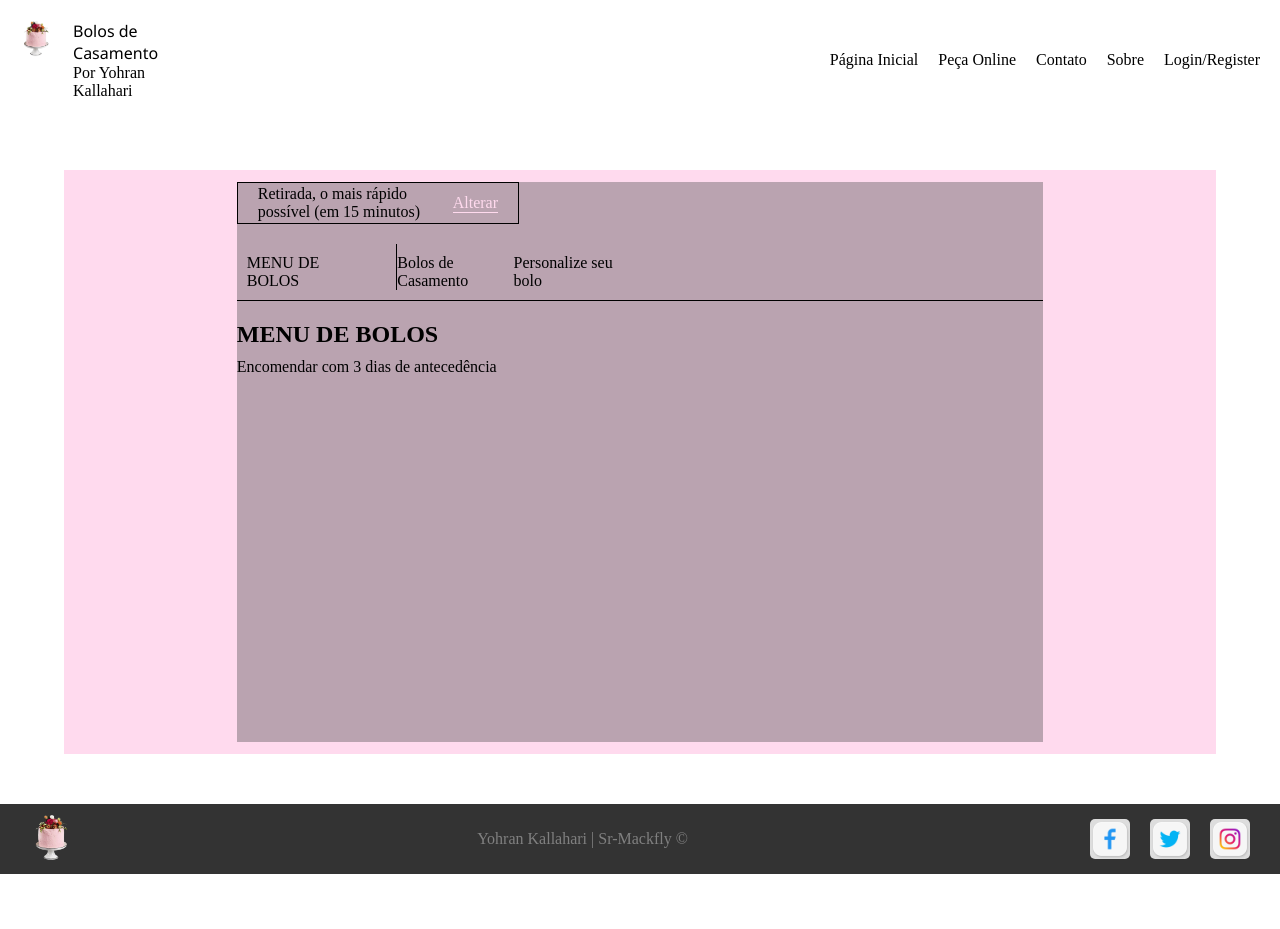
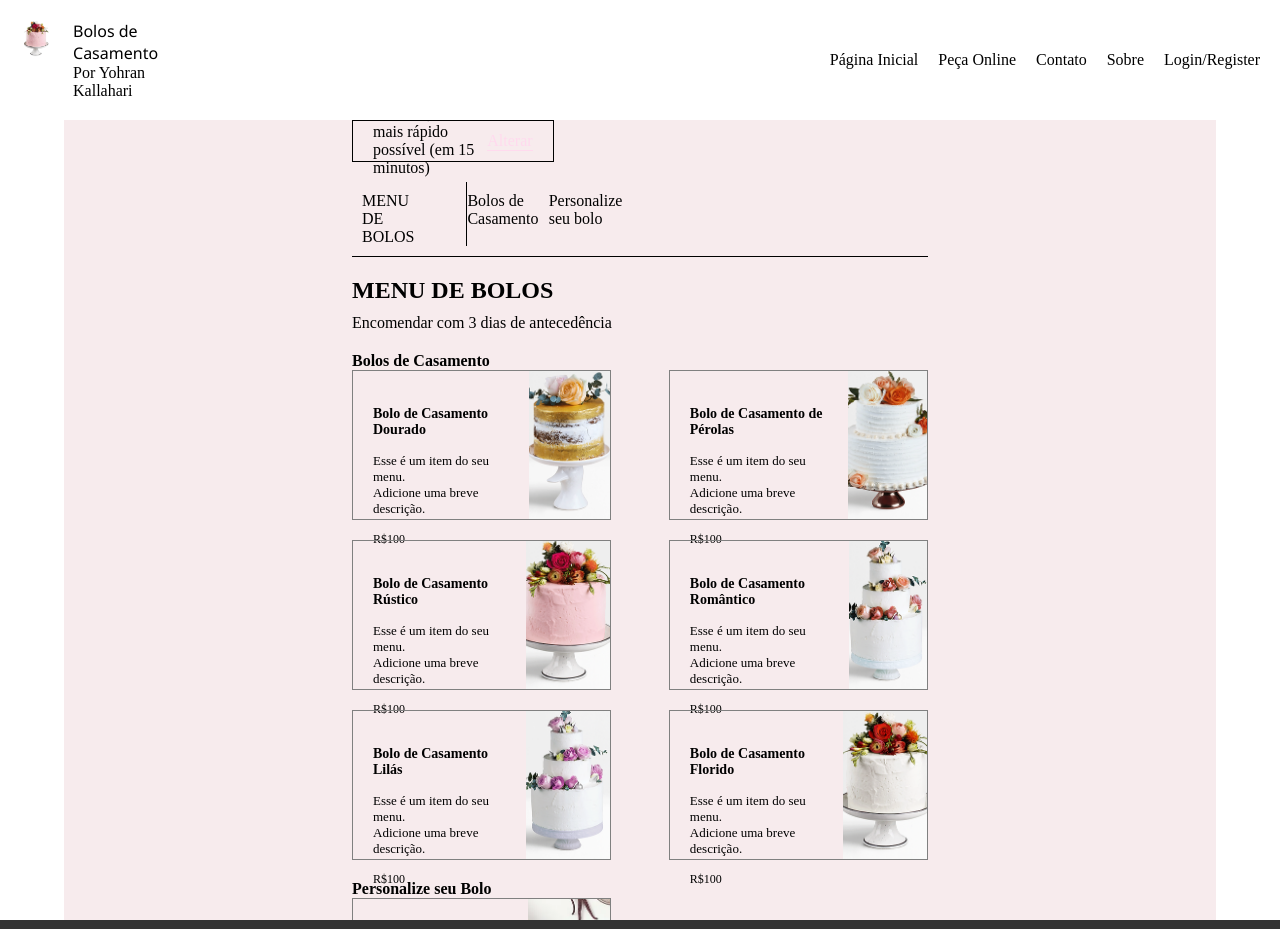
Before and after one commit to yohran1/srmackfly, a React (Create React App) app: page /pecaOnline in a window 1280 px wide. Shown: the top 929 px of the page. Before the commit the page ends 874 px from the top, so only its background shows below. Built offline with nearby package versions, Linux system fonts and the light colour scheme.

Commit message:
Criando conteudos na página de pedidos online

```diff
--- a/src/App.css
+++ b/src/App.css
@@ -303,22 +303,22 @@ textarea{
 /* ============================= pedidos ========================= */
 .containerPedidos{
   width: 90%;
-  height: 73vh;
-  background-color: rgb(255, 218, 238);
+  height: 100vh;
+  background-color: rgba(247, 235, 237, 1);
   display: flex;
   flex-direction: column;
   align-items: center;
   justify-content: center;
-  margin: 50px auto;
+  margin: auto;
 
 }
 /* ============================ Header Pedidos ===================================== */
 .pedidosBox{
-  width: 70%;
-  height: 70vh;
+  width: 50%;
+  height: 100vh;
   display: flex;
   flex-direction: column;
-  background-color: #4444445d;
+  /* background-color: #4444445d;  */
 
 }
 .headerPedidos{
@@ -386,6 +386,70 @@ span{
   flex-direction: column;
   justify-content: center;
 }
+/* =============================== container pedidos ================================= */
+.contentPedidos{
+
+  width: 100%;
+  height: 100vh;
+  /* background-color: rgba(128, 128, 128, 0.26); */
+}
+.pedidos{
+
+  display: flex;
+  justify-content: space-between;
+  flex-wrap: wrap;
+  width: 100%;
+
+  /* background-color: #444444b0; */
+}
+.cardPedido-1{
+  border: 1px solid gray;
+  display: flex;
+  justify-content: space-between;
+  margin-bottom: 20px;
+  width: 45%;
+  height: 150px;
+  /* background-color: aquamarine; */
+}
+.cardPedido-1:hover{
+  background-color: rgba(128, 128, 128, 0.103);
+  cursor: pointer;
+}
+.pedido-1{
+  display: flex;
+  flex-direction: column;
+  justify-content: space-between;
+  padding: 20px;
+}
+.pedido-1-divH4{
+  font-size: 14px;
+  margin: 15px auto;
+}
+.pedido-1-div{
+  margin-bottom: 15px;
+  font-size: 13px;
+}
+.boxImg{
+  width: 40%;
+  height: 148px;
+  overflow: hidden;
+  display: flex;
+  align-items: center;
+  justify-content: center;
+}
+.boxImg img{
+  height: 150px;
+}
+.criar{
+  width: 100%;
+}
+.cardPedido-1 span{
+  font-size: 12px;
+}
+
+
+
+
 
 
 
@@ -595,6 +659,9 @@ span{
     .divContato{
       width: 90%;
     }
+    .pedidosBox{
+      width: 90%;
+    }
     .headerPedidos{
       height: 40vh;
     }
@@ -620,6 +687,19 @@ span{
     .headerInfo p{
       display: block;
     }
+    .containerPedidos{
+      height: 2000px;
+    }
+    .contentPedidos{
+      width: 100%;
+      background-color: red;
+    }
+    .pedidos{
+      height: 31vh;
+    }
+    .cardPedido-1{
+      width: 100%;
+    }
 }
 @media(max-width: 950px){
   .footerOrigin{
--- a/src/components/PedidoOn.js
+++ b/src/components/PedidoOn.js
@@ -1,6 +1,14 @@
 import React from "react";
 import Header from "./Header";
 import FooterDevelop from "./FooterDevelop";
+
+import Pedido_1 from '../IMG/pedido-1.png'
+import Pedido_2 from '../IMG/pedido-2.png'
+import Pedido_3 from '../IMG/pedido-3.png'
+import Pedido_4 from '../IMG/pedido-4.png'
+import Pedido_5 from '../IMG/pedido-5.png'
+import Pedido_6 from '../IMG/pedido-6.png'
+import Pedido_7 from '../IMG/criar.png'
 
 
 export default function PedidoOn(props){
@@ -22,6 +30,93 @@ export default function PedidoOn(props){
                             <h2>MENU DE BOLOS</h2>
                             <p>Encomendar com 3 dias de antecedência</p>
                         </div>
+                    </div>
+                    <div className="contentPedidos">
+                        <h4 className="h4">Bolos de Casamento</h4>
+                        <div className="pedidos">
+
+                            <div className="cardPedido-1">
+                                <div className="pedido-1">
+                                    <div className="pedido-1-divH4"><h4>Bolo de Casamento Dourado</h4></div>
+                                    <div className="pedido-1-div">Esse é um item do seu menu.<br></br>Adicione uma breve descrição.</div>
+                                    <span>R$100</span>
+                                </div>
+                                <div className="boxImg">
+                                     <img src={Pedido_1} alt="Bolo" />
+                                </div>
+                            </div>
+                            {/* ================================================= */}
+                            <div className="cardPedido-1">
+                                <div className="pedido-1">
+                                    <div className="pedido-1-divH4"><h4>Bolo de Casamento de Pérolas</h4></div>
+                                    <div className="pedido-1-div">Esse é um item do seu menu.<br></br>Adicione uma breve descrição.</div>
+                                    <span>R$100</span>
+                                </div>
+                                <div className="boxImg">
+                                     <img src={Pedido_2} alt="Bolo" />
+                                </div>
+                            </div>
+                            {/* ================================================= */}
+                            <div className="cardPedido-1">
+                                <div className="pedido-1">
+                                    <div className="pedido-1-divH4"><h4>Bolo de Casamento Rústico</h4></div>
+                                    <div className="pedido-1-div">Esse é um item do seu menu.<br></br>Adicione uma breve descrição.</div>
+                                    <span>R$100</span>
+                                </div>
+                                <div className="boxImg">
+                                     <img src={Pedido_3} alt="Bolo" />
+                                </div>
+                            </div>
+                            {/* ================================================= */}
+                            <div className="cardPedido-1">
+                                <div className="pedido-1">
+                                    <div className="pedido-1-divH4"><h4>Bolo de Casamento Romântico</h4></div>
+                                    <div className="pedido-1-div">Esse é um item do seu menu.<br></br>Adicione uma breve descrição.</div>
+                                    <span>R$100</span>
+                                </div>
+                                <div className="boxImg">
+                                     <img src={Pedido_4} alt="Bolo" />
+                                </div>
+                            </div>
+                            {/* ================================================= */}
+                            <div className="cardPedido-1">
+                                <div className="pedido-1">
+                                    <div className="pedido-1-divH4"><h4>Bolo de Casamento Lilás</h4></div>
+                                    <div className="pedido-1-div">Esse é um item do seu menu.<br></br>Adicione uma breve descrição.</div>
+                                    <span>R$100</span>
+                                </div>
+                                <div className="boxImg">
+                                     <img src={Pedido_5} alt="Bolo" />
+                                </div>
+                            </div>
+                            {/* ================================================= */}
+                            <div className="cardPedido-1">
+                                <div className="pedido-1">
+                                    <div className="pedido-1-divH4"><h4>Bolo de Casamento Florido</h4></div>
+                                    <div className="pedido-1-div">Esse é um item do seu menu.<br></br>Adicione uma breve descrição.</div>
+                                    <span>R$100</span>
+                                </div>
+                                <div className="boxImg">
+                                     <img src={Pedido_6} alt="Bolo" />
+                                </div>
+                            </div>
+                            {/* ================================================= */}
+                            <div className="criar">
+
+                                <h4 className="h4">Personalize seu Bolo</h4>
+
+                                <div className="cardPedido-1">
+                                    <div className="pedido-1">
+                                        <div className="pedido-1-divH4"><h4>Personalize seu próprio bolo</h4></div>
+                                        <div className="pedido-1-div">Esse é um item do seu menu.<br></br>Adicione uma breve descrição.</div>
+                                        <span>R$0,00</span>
+                                    </div>
+                                    <div className="boxImg">
+                                        <img src={Pedido_7} alt="criar" />
+                                    </div>
+                                </div>
+                            </div>
+                        </div>
 
                     </div>
 
@@ -29,6 +124,7 @@ export default function PedidoOn(props){
 
             </div>
 
+
             <FooterDevelop></FooterDevelop>
         </div>
     )
```
Also changed, not shown: src/IMG/criar.png (added).
